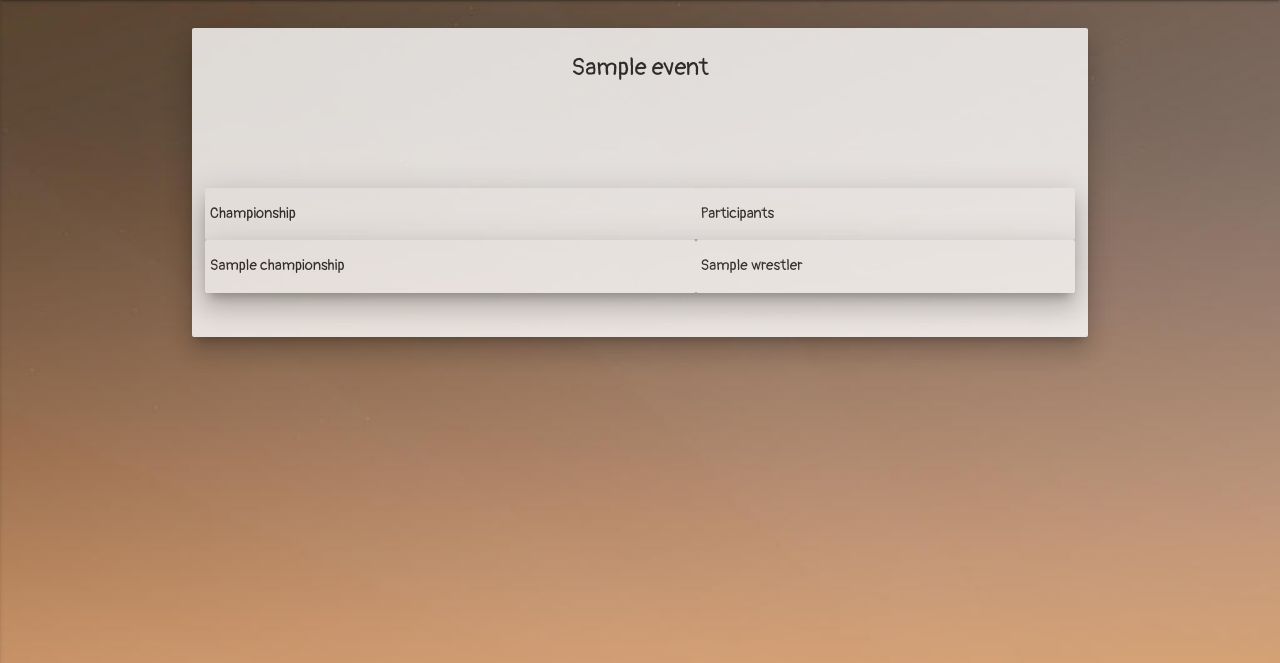
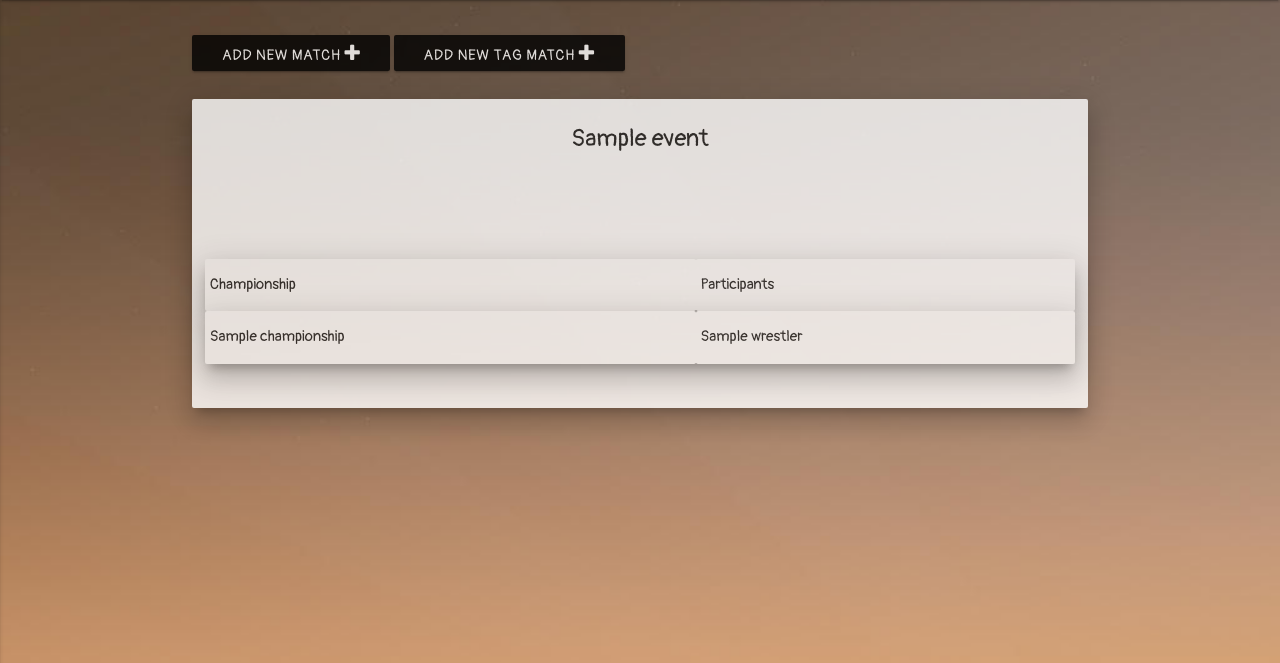
Before and after one commit to rajat19/Drafter, a Django app: a page that uses wwe2k16/templates/wwe2k16/event.html in a window 1280 px wide. Shown: the part 64-727 px from the top of the page. Run offline with Django 3.2, Linux system fonts and the light colour scheme; tables that the repository leaves empty hold one stand-in row (values such as "Sample post").

Commit message:
handled match add in event frontend

```diff
--- a/wwe2k16/templates/wwe2k16/event.html
+++ b/wwe2k16/templates/wwe2k16/event.html
@@ -3,17 +3,22 @@
 {% block title %}{{ event.name }}{% endblock %}
 
 {% block body %}
-{% load template_extras %}
-{% assign brandColor black %}
 <section>
+	<div class="row">
+		<div class="input-field col s12">
+			{% csrf_token %}
+			<button class="btn modal-trigger waves-effect waves-light black lighten-1" data-target="matchModal">Add New Match
+				<span><i class="fa fa-plus"></i></span>
+			</button>
+			<button class="btn modal-trigger waves-effect waves-light black lighten-1" data-target="tagMatchModal">Add New Tag Match
+				<span><i class="fa fa-plus"></i></span>
+			</button>
+		</div>
+	</div>
 	<div class="row">
 		<div class="col s12">
 			<div class="card z-depth-5">
-					{% if event.brand %}
-					<div class="card-content {{event.brand.color}}">
-					{% else %}
-					<div class="card-content {{brandColor.value}}">
-					{% endif %}
+				<div class="card-content {{event.brand.color|default:'black'}}">
 					<span class="card-title center">{{event.name}}</span>
 					<div class="row">
 						<table>
@@ -57,4 +62,112 @@
 		</div>
 	</div>
 </section>
+
+<div id="matchModal" class="modal">
+	<div class="modal-content">
+		<h4>New Singles Match</h4>
+		{% include 'wwe2k16/forms/template.html' with form=match_form %}
+		<div class="card z-depth-3 red" id="error-parent" style="display: none;">
+			<div class="card-content" id="error"></div>
+		</div>
+	</div>
+	<div class="modal-footer">
+		<button class="btn modal-action modal-close waves-effect waves-light green lighten-1" id="addMatch">
+			Add Match
+		</button>
+	</div>
+</div>
+
+<div id="tagMatchModal" class="modal">
+	<div class="modal-content">
+		<h4>New Tag Match</h4>
+		{% include 'wwe2k16/forms/template.html' with form=tag_match_form %}
+		<div class="card z-depth-3 red" id="error-parent" style="display: none;">
+			<div class="card-content" id="error"></div>
+		</div>
+	</div>
+	<div class="modal-footer">
+		<button class="btn modal-action modal-close waves-effect waves-light green lighten-1" id="addTagMatch">
+			Add Tag Match
+		</button>
+	</div>
+</div>
 {% endblock %}
+
+{% block script %}
+<script>
+	function setAutocompleteData() {
+		const chipData = $('#id_participants').material_chip('data');
+		const customData = {};
+		chipData.forEach(el => {
+			customData[el.tag] = null;
+		});
+		$('#matchModal > #id_winner').autocomplete({
+			data: customData,
+			minLength: 1,
+		});
+	}
+
+	$(document).ready(() => {
+		getWrestlersData(['team1', 'team2', 'participants']);
+		$('#id_participants').on('chip.add', (e, chip) => {
+			setAutocompleteData();
+		});
+		$('#id_participants').on('chip.delete', (e, chip) => {
+			setAutocompleteData();
+		});
+		$('#addMatch').click((e) => {
+			const chipData = $('#id_participants').material_chip('data');
+			const options = [];
+			chipData.forEach(el => {
+				options.push(el.tag);
+			});
+			const event = $('#matchModal > #id_event').val();
+			const championship = $('#matchModal > #id_championship').val();
+			const match_type = $('#id_match_type').val();
+			const new_champion = $('#matchModal > #id_winner').val();
+			const csrfmiddlewaretoken = $('input[name=csrfmiddlewaretoken]').val();
+			$.post("/wwe2k16/match/add/", {
+				event,
+				championship,
+				match_type,
+				new_champion,
+				csrfmiddlewaretoken,
+				participants_list: options,
+			},
+			(response, status) => {
+				handleFormResponse(response);
+			});
+		});
+
+		$('#addTagMatch').click((e) => {
+			const team1Data = $('#id_team1').material_chip('data');
+			const team2Data = $('#id_team2').material_chip('data');
+			const options = {
+				team1: [], team2: [],
+			};
+			team1Data.forEach(el => {
+				options.team1.push(el.tag);
+			});
+			team2Data.forEach(el => {
+				options.team2.push(el.tag);
+			});
+			const event = $('#tagMatchModal > #id_event').val();
+			const championship = $('#tagMatchModal > #id_championship').val();
+			const winner = $('#tagMatchModal > #id_winner').val();
+			const csrfmiddlewaretoken = $('input[name=csrfmiddlewaretoken]').val();
+			$.post("/wwe2k16/match/tagteam/add/", {
+				event,
+				championship,
+				winner,
+				csrfmiddlewaretoken,
+				team1_list: options.team1,
+				team2_list: options.team2,
+			},
+			(response, status) => {
+				handleFormResponse(response);
+			});
+		});
+	});
+</script>
+{% endblock %}
```
Lines whose indentation alone changed are shown as unchanged.
